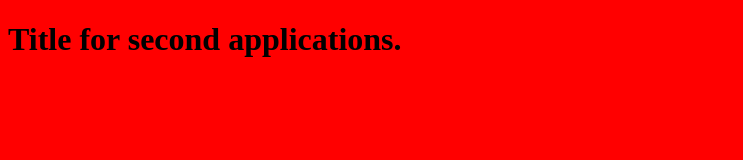
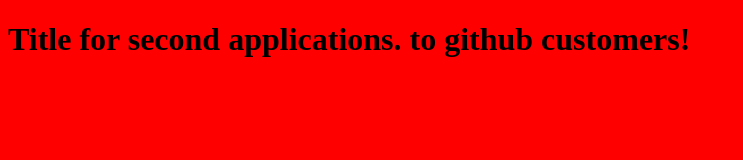
Before and after one commit to VladimirSolovyov/JavaPracticaly, a plain HTML site: page index.html in a window 1280 px wide. Shown: the whole page, without its empty margins (0-743 px from the left). Drawn offline with Linux system fonts and the light colour scheme.

Commit message:
trying to be funny

```diff
--- a/index.html
+++ b/index.html
@@ -7,6 +7,6 @@
     <title>Document</title>
 </head>
 <body bgcolor="red">
-    <h1>Title for second applications.</h1>
+    <h1>Title for second applications. to github customers!</h1>
 </body>
 </html>
```
